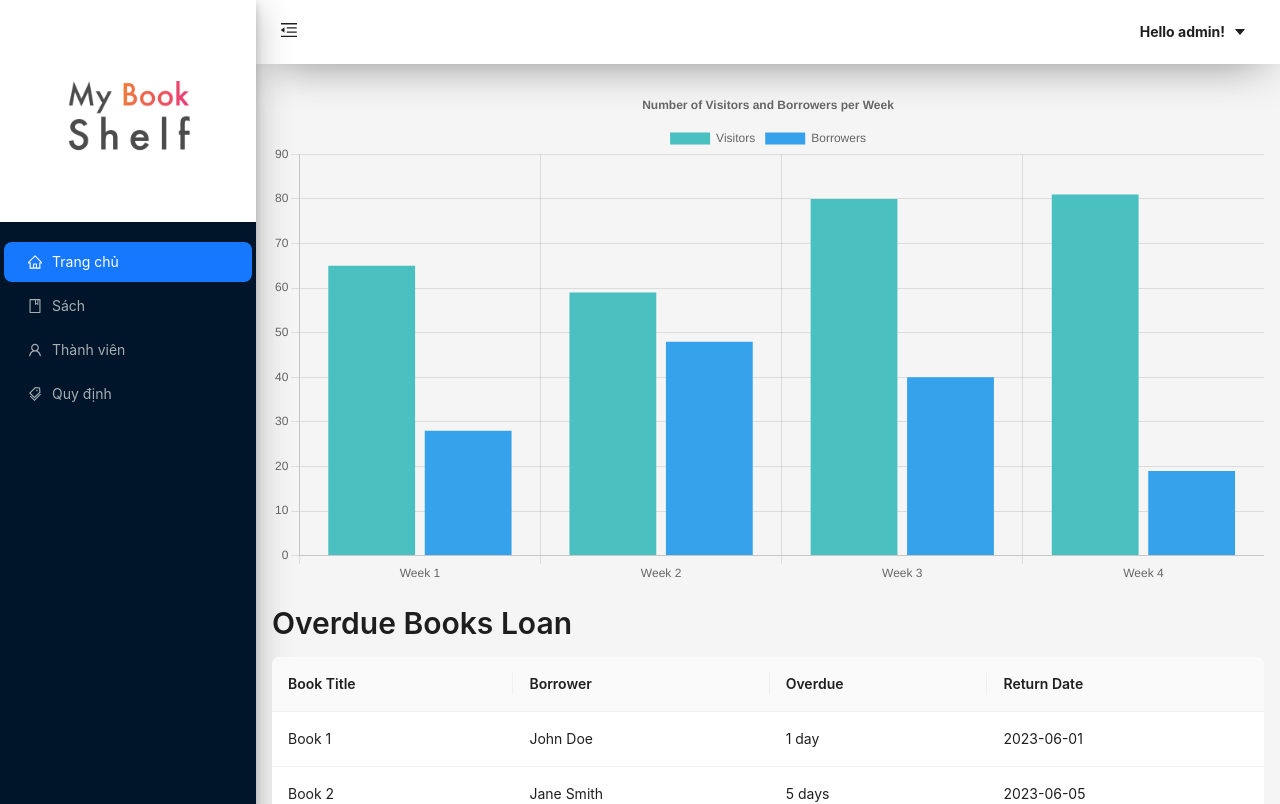
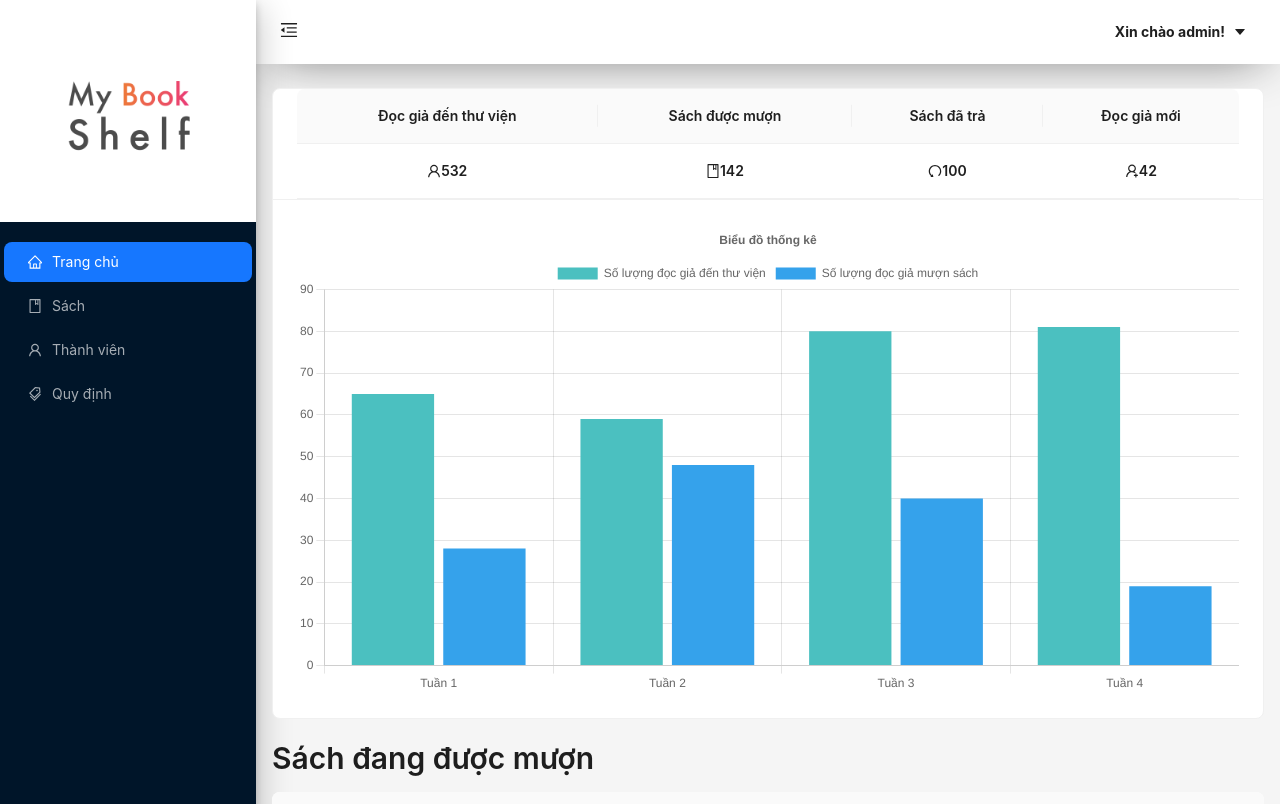
Before and after one commit to canhhuy116/Library_Management, a React (Vite) app in the folder web/: page / in a window 1280 px wide. Shown: the top 804 px of the page. Built offline with nearby package versions, Linux system fonts and the light colour scheme.

Commit message:
add monthly report in home page

```diff
--- a/web/src/assets/scss/pages/home.scss
+++ b/web/src/assets/scss/pages/home.scss
@@ -1,3 +1,14 @@
-.overdue-book-loan {
+.booksLoan {
   margin: 20px 0;
 }
+
+.tableReport {
+  .tableReport td {
+    font-size: 1.6rem;
+    text-align: center;
+  }
+
+  .tableReport th {
+    font-size: 1rem;
+  }
+}
--- a/web/src/components/Header/header.tsx
+++ b/web/src/components/Header/header.tsx
@@ -50,7 +50,7 @@ const Header = ({ collapsed, toggle }: IHeaderProps) => {
       <Col style={{ padding: '0px 25px 0px 15px', textAlign: 'right', cursor: 'pointer' }} span={12}>
         <Dropdown arrow overlay={userDropdownMenu()} trigger={['click']}>
           <span className="username">
-            <span>Hello {user}!</span>
+            <span>Xin chào {user}!</span>
             <CaretDownOutlined />
           </span>
         </Dropdown>
--- a/web/src/pages/Home/index.tsx
+++ b/web/src/pages/Home/index.tsx
@@ -1,26 +1,111 @@
 import React, { useState } from 'react';
 import { Bar } from 'react-chartjs-2';
 import { Chart as ChartJS, CategoryScale, LinearScale, BarElement, Title, Tooltip, Legend } from 'chart.js';
-import { Pagination, Table, Typography } from 'antd';
+import { Card, Pagination, Table, Typography } from 'antd';
 import '@/assets/scss/pages/home.scss';
+import { BookOutlined, UndoOutlined, UserAddOutlined, UserOutlined } from '@ant-design/icons';
 
 ChartJS.register(CategoryScale, LinearScale, BarElement, Title, Tooltip, Legend);
 
 const Home = () => {
-  const labels = ['Week 1', 'Week 2', 'Week 3', 'Week 4'];
-  const data = {
-    labels,
+  const dataReport = {
+    visitors: 532,
+    borrowed: 142,
+    returned: 100,
+    newMembers: 42,
+  };
+
+  const dataSourceReport = [
+    {
+      key: '1',
+      visitors: {
+        icon: <UserOutlined />,
+        value: dataReport.visitors,
+      },
+      borrowed: {
+        icon: <BookOutlined />,
+        value: dataReport.borrowed,
+      },
+      returned: {
+        icon: <UndoOutlined />,
+        value: dataReport.returned,
+      },
+      newMembers: {
+        icon: <UserAddOutlined />,
+        value: dataReport.newMembers,
+      },
+    },
+  ];
+
+  const columnsReport = [
+    {
+      title: 'Đọc giả đến thư viện',
+      dataIndex: 'visitors',
+      key: 'visitors',
+      align: 'center' as const,
+      render: (visitors: { icon: JSX.Element; value: number }) => (
+        <>
+          {visitors.icon}
+          <span>{visitors.value}</span>
+        </>
+      ),
+    },
+    {
+      title: 'Sách được mượn',
+      dataIndex: 'borrowed',
+      key: 'borrowed',
+      align: 'center' as const,
+      render: (borrowed: { icon: JSX.Element; value: number }) => (
+        <>
+          {borrowed.icon}
+          <span>{borrowed.value}</span>
+        </>
+      ),
+    },
+    {
+      title: 'Sách đã trả',
+      dataIndex: 'returned',
+      key: 'returned',
+      align: 'center' as const,
+      render: (returned: { icon: JSX.Element; value: number }) => (
+        <>
+          {returned.icon}
+          <span>{returned.value}</span>
+        </>
+      ),
+    },
+    {
+      title: 'Đọc giả mới',
+      dataIndex: 'newMembers',
+      key: 'newMembers',
+      align: 'center' as const,
+      render: (newMembers: { icon: JSX.Element; value: number }) => (
+        <>
+          {newMembers.icon}
+          <span>{newMembers.value}</span>
+        </>
+      ),
+    },
+  ];
+
+  const dataChart = {
+    visitors: [65, 59, 80, 81],
+    borrower: [28, 48, 40, 19],
+  };
+  const labelsChart = ['Tuần 1', 'Tuần 2', 'Tuần 3', 'Tuần 4'];
+  const valueChart = {
+    labels: labelsChart,
     datasets: [
       {
-        label: 'Visitors',
+        label: 'Số lượng đọc giả đến thư viện',
         backgroundColor: 'rgb(75, 192, 192)',
-        data: [65, 59, 80, 81],
+        data: dataChart.visitors,
         stack: 'Stack 0',
       },
       {
-        label: 'Borrowers',
+        label: 'Số lượng đọc giả mượn sách',
         backgroundColor: 'rgb(53, 162, 235)',
-        data: [28, 48, 40, 19],
+        data: dataChart.borrower,
         stack: 'Stack 1',
       },
     ],
@@ -30,7 +115,7 @@ const Home = () => {
     plugins: {
       title: {
         display: true,
-        text: 'Number of Visitors and Borrowers per Week',
+        text: 'Biểu đồ thống kê',
       },
     },
     responsive: true,
@@ -48,13 +133,12 @@ const Home = () => {
     },
   };
 
-  const dataSource = [
+  const booksLoanData = [
     {
       key: '1',
       bookTitle: 'Book 1',
       borrower: 'John Doe',
       returnDate: '2023-06-01',
-      overdue: '1 day',
     },
     {
       key: '2',
@@ -68,50 +152,41 @@ const Home = () => {
       bookTitle: 'Book 3',
       borrower: 'John Doe',
       returnDate: '2023-06-01',
-      overdue: '1 day',
     },
     {
       key: '4',
       bookTitle: 'Book 4',
       borrower: 'John Doe',
       returnDate: '2023-06-01',
-      overdue: '1 day',
     },
     {
       key: '5',
       bookTitle: 'Book 5',
       borrower: 'John Doe',
       returnDate: '2023-06-01',
-      overdue: '1 day',
     },
     {
       key: '6',
       bookTitle: 'Book 6',
       borrower: 'John Doe',
       returnDate: '2023-06-01',
-      overdue: '1 day',
     },
   ];
 
   // Define the columns of the table
   const columns = [
     {
-      title: 'Book Title',
+      title: 'Tên sách',
       dataIndex: 'bookTitle',
       key: 'bookTitle',
     },
     {
-      title: 'Borrower',
+      title: 'Người mượn',
       dataIndex: 'borrower',
       key: 'borrower',
     },
     {
-      title: 'Overdue',
-      dataIndex: 'overdue',
-      key: 'overdue',
-    },
-    {
-      title: 'Return Date',
+      title: 'Ngày trả',
       dataIndex: 'returnDate',
       key: 'returnDate',
     },
@@ -121,8 +196,7 @@ const Home = () => {
 
   // Configure pagination
   const pageSize = 5;
-  const totalBooks = dataSource.length;
-  const totalPages = Math.ceil(totalBooks / pageSize);
+  const totalBooks = booksLoanData.length;
 
   const handlePageChange = (page: number) => {
     setCurrentPage(page);
@@ -133,13 +207,19 @@ const Home = () => {
   const endIndex = startIndex + pageSize;
 
   // Slice the data source to display only the books for the current page
-  const currentPageData = dataSource.slice(startIndex, endIndex);
+  const currentPageData = booksLoanData.slice(startIndex, endIndex);
 
   return (
     <div>
-      <Bar data={data} options={options} />
-      <div className="overdue-book-loan">
-        <Typography.Title level={2}>Overdue Books Loan</Typography.Title>
+      <Card
+        title={
+          <Table dataSource={dataSourceReport} columns={columnsReport} pagination={false} className="tableReport" />
+        }
+      >
+        <Bar data={valueChart} options={options} />
+      </Card>
+      <div className="booksLoan">
+        <Typography.Title level={2}>Sách đang được mượn</Typography.Title>
         <Table dataSource={currentPageData} columns={columns} pagination={false} />
         <Pagination
           current={currentPage}
```
